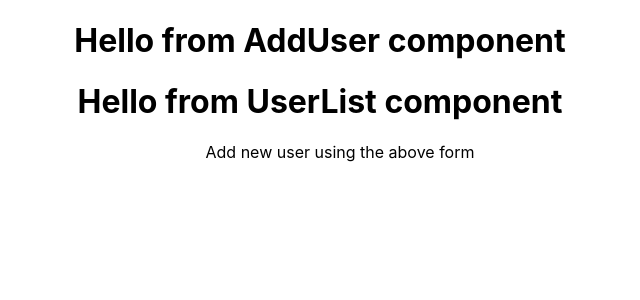
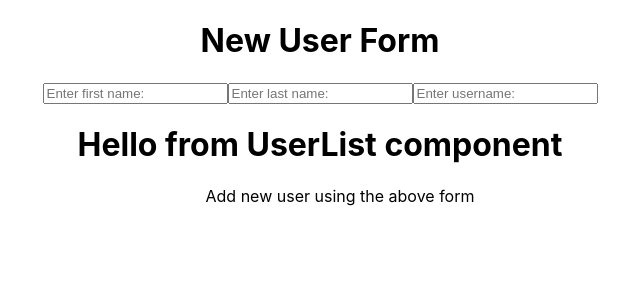
Before and after one commit to bunnydeviloper/user-management-react, a React (Create React App) app: page / in a window 1280 px wide. Shown: the top 300 px of the page, without its empty margins (320-960 px from the left). Built offline with nearby package versions, Linux system fonts and the light colour scheme.

Commit message:
add AddUser render method for three input fields

```diff
--- a/src/components/AddUser.js
+++ b/src/components/AddUser.js
@@ -29,9 +29,33 @@ export default class AddUser extends Component {
   }
 
   render() {
+    const { firstName, lastName, username } = this.state.user;
+
     return (
       <div>
-        <h1> Hello from AddUser component </h1>
+        <h1>New User Form</h1>
+        <form onSubmit={this.handleSubmit}>
+          <div>
+            <input type="text"
+              name="firstName"
+              placeholder="Enter first name:"
+              value={firstName}
+              onChange={this.handleInputChange}
+            />
+            <input type="text"
+              name="lastName"
+              placeholder="Enter last name:"
+              value={lastName}
+              onChange={this.handleInputChange}
+            />
+            <input type="text"
+              name="username"
+              placeholder="Enter username:"
+              value={username}
+              onChange={this.handleInputChange}
+            />
+          </div>
+        </form>
       </div>
     );
   }
```
